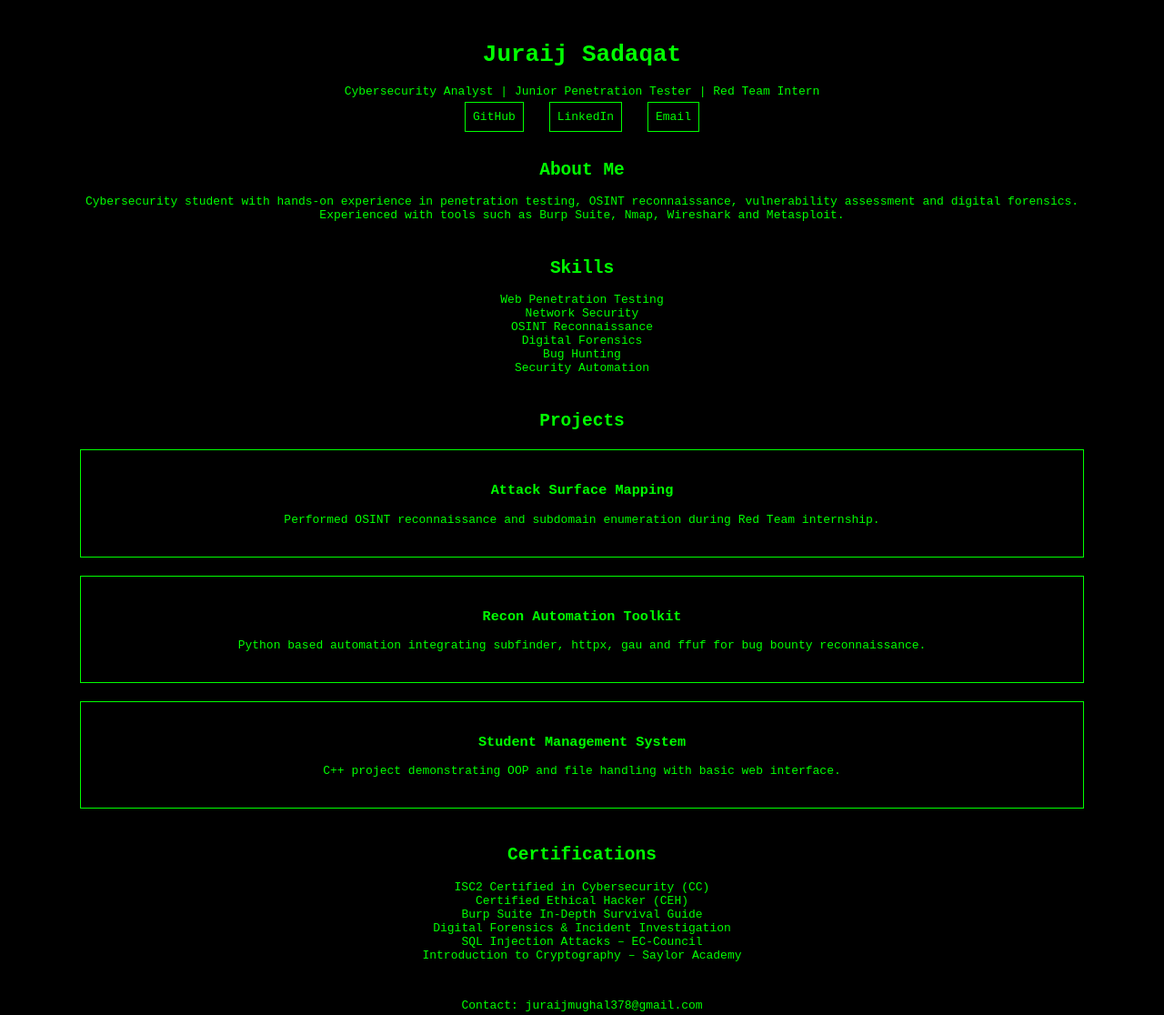
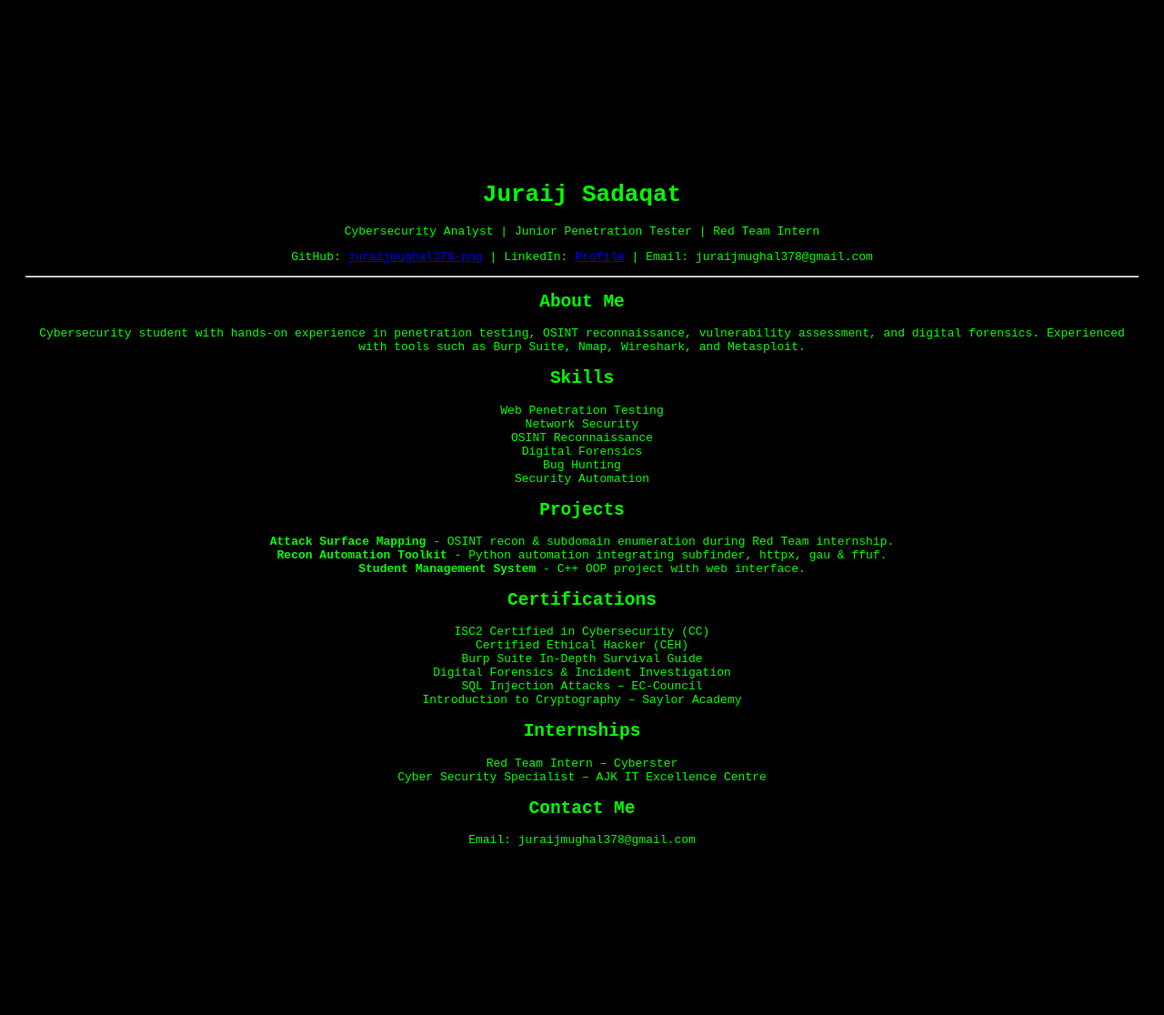
Before and after one commit to juraijmughal378-png/juraij-cyber-portfolio, a plain HTML site: page index.html in a window 1280 px wide. Shown: the whole page at 91% size. After the commit the page ends 972 px from the top, so only its background shows below. Drawn offline with Linux system fonts and the light colour scheme.

Commit message:
Update index.html

```diff
--- a/index.html
+++ b/index.html
@@ -3,146 +3,59 @@
 <head>
 <meta charset="UTF-8">
 <meta name="viewport" content="width=device-width, initial-scale=1.0">
+<title>Juraij Sadaqat | Cybersecurity Portfolio</title>
+<link rel="stylesheet" href="style.css">
+</head>
+<body>
+<canvas id="matrix"></canvas>
 
-<title>Juraij Sadaqat | Cybersecurity Portfolio</title>
+<div class="terminal">
+  <h1>Juraij Sadaqat</h1>
+  <p><span class="green">Cybersecurity Analyst | Junior Penetration Tester | Red Team Intern</span></p>
+  <p>GitHub: <a href="https://github.com/juraijmughal378-png" target="_blank">juraijmughal378-png</a> | LinkedIn: <a href="https://www.linkedin.com/in/juraij-sadaqat-b92a4939a/" target="_blank">Profile</a> | Email: juraijmughal378@gmail.com</p>
 
-<link rel="stylesheet" href="style.css">
+  <hr>
 
-</head>
+  <h2>About Me</h2>
+  <p>Cybersecurity student with hands-on experience in penetration testing, OSINT reconnaissance, vulnerability assessment, and digital forensics. Experienced with tools such as Burp Suite, Nmap, Wireshark, and Metasploit.</p>
 
-<body>
+  <h2>Skills</h2>
+  <ul>
+    <li>Web Penetration Testing</li>
+    <li>Network Security</li>
+    <li>OSINT Reconnaissance</li>
+    <li>Digital Forensics</li>
+    <li>Bug Hunting</li>
+    <li>Security Automation</li>
+  </ul>
 
-<header>
+  <h2>Projects</h2>
+  <ul>
+    <li><b>Attack Surface Mapping</b> - OSINT recon & subdomain enumeration during Red Team internship.</li>
+    <li><b>Recon Automation Toolkit</b> - Python automation integrating subfinder, httpx, gau & ffuf.</li>
+    <li><b>Student Management System</b> - C++ OOP project with web interface.</li>
+  </ul>
 
-<h1>Juraij Sadaqat</h1>
+  <h2>Certifications</h2>
+  <ul>
+    <li>ISC2 Certified in Cybersecurity (CC)</li>
+    <li>Certified Ethical Hacker (CEH)</li>
+    <li>Burp Suite In-Depth Survival Guide</li>
+    <li>Digital Forensics & Incident Investigation</li>
+    <li>SQL Injection Attacks – EC-Council</li>
+    <li>Introduction to Cryptography – Saylor Academy</li>
+  </ul>
 
-<p>Cybersecurity Analyst | Junior Penetration Tester | Red Team Intern</p>
+  <h2>Internships</h2>
+  <ul>
+    <li>Red Team Intern – Cyberster</li>
+    <li>Cyber Security Specialist – AJK IT Excellence Centre</li>
+  </ul>
 
-<div class="links">
-
-<a href="https://github.com/juraijmughal378">GitHub</a>
-
-<a href="https://linkedin.com/in/juraij-sadaqat-b92a4939a">LinkedIn</a>
-
-<a href="mailto:juraijmughal378@gmail.com">Email</a>
-
+  <h2>Contact Me</h2>
+  <p>Email: juraijmughal378@gmail.com</p>
 </div>
 
-</header>
-
-
-<section>
-
-<h2>About Me</h2>
-
-<p>
-Cybersecurity student with hands-on experience in penetration testing,
-OSINT reconnaissance, vulnerability assessment and digital forensics.
-
-Experienced with tools such as Burp Suite, Nmap, Wireshark and Metasploit.
-</p>
-
-</section>
-
-
-<section>
-
-<h2>Skills</h2>
-
-<ul>
-
-<li>Web Penetration Testing</li>
-
-<li>Network Security</li>
-
-<li>OSINT Reconnaissance</li>
-
-<li>Digital Forensics</li>
-
-<li>Bug Hunting</li>
-
-<li>Security Automation</li>
-
-</ul>
-
-</section>
-
-
-<section>
-
-<h2>Projects</h2>
-
-<div class="card">
-
-<h3>Attack Surface Mapping</h3>
-
-<p>
-Performed OSINT reconnaissance and subdomain enumeration during
-Red Team internship.
-</p>
-
-</div>
-
-
-<div class="card">
-
-<h3>Recon Automation Toolkit</h3>
-
-<p>
-Python based automation integrating subfinder, httpx, gau and ffuf
-for bug bounty reconnaissance.
-</p>
-
-</div>
-
-
-<div class="card">
-
-<h3>Student Management System</h3>
-
-<p>
-C++ project demonstrating OOP and file handling with basic web interface.
-</p>
-
-</div>
-
-</section>
-
-
-<section>
-
-<h2>Certifications</h2>
-
-<ul>
-
-<li>ISC2 Certified in Cybersecurity (CC)</li>
-
-<li>Certified Ethical Hacker (CEH)</li>
-
-<li>Burp Suite In-Depth Survival Guide</li>
-
-<li>Digital Forensics & Incident Investigation</li>
-
-<li>SQL Injection Attacks – EC-Council</li>
-
-<li>Introduction to Cryptography – Saylor Academy</li>
-
-</ul>
-
-</section>
-
-
-<footer>
-
-<p>Contact: juraijmughal378@gmail.com</p>
-
-</footer>
-
-
 <script src="script.js"></script>
-
 </body>
 </html>
-</body>
-
-</html>
```
